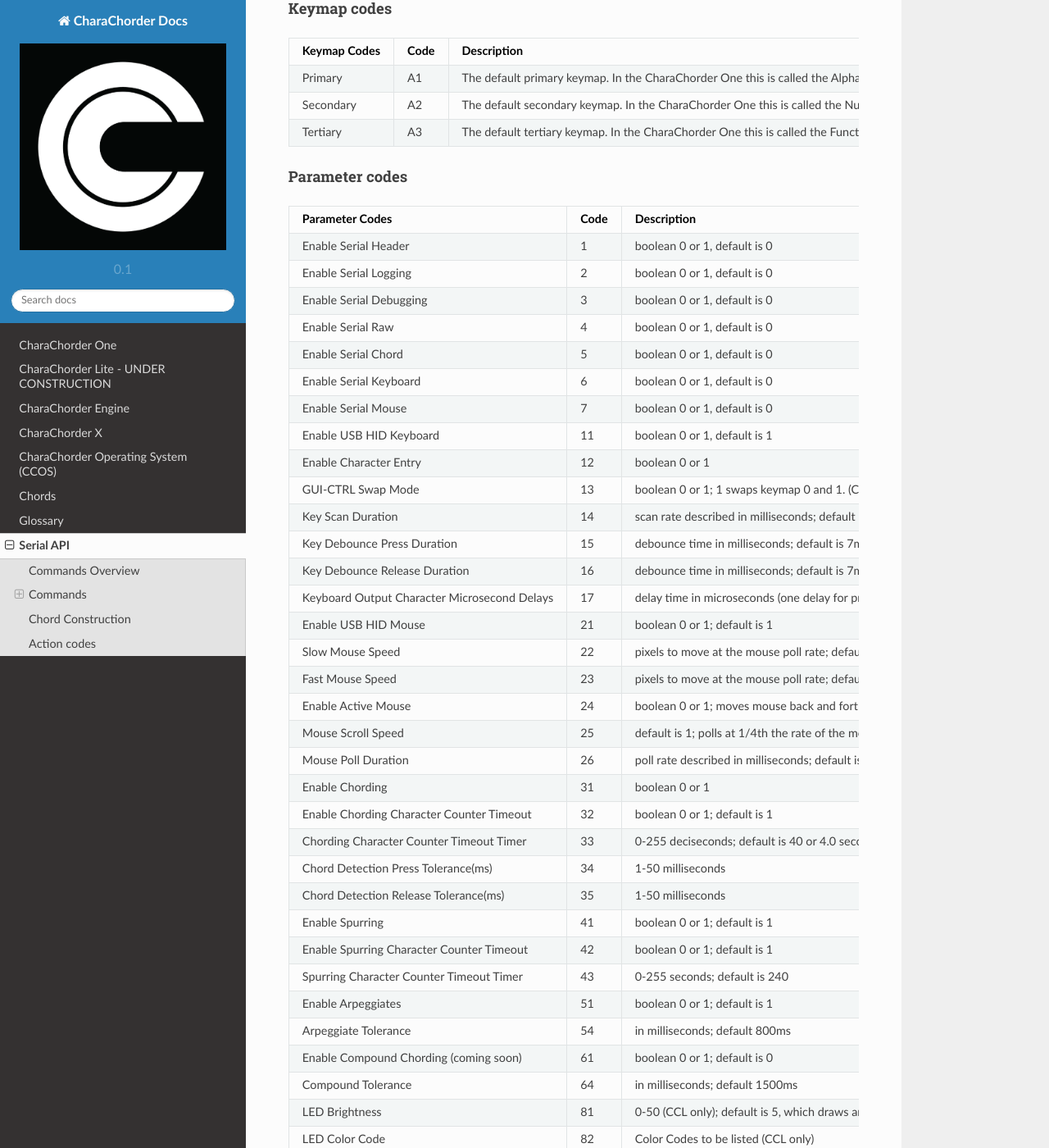
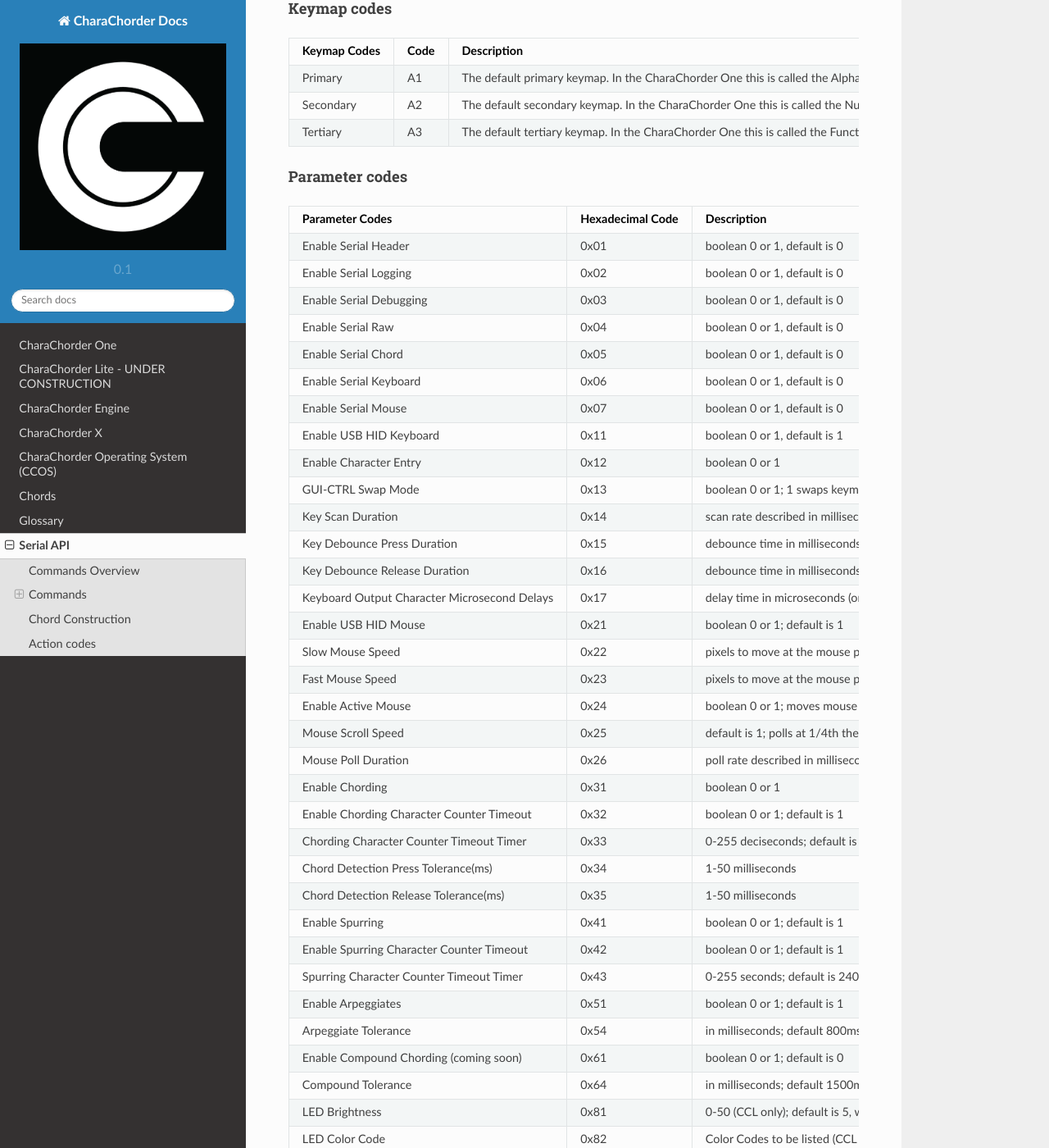
Before and after one commit to CharaChorder/docs, a Sphinx documentation site: the page built from docs/SerialAPI.rst, in a window 1280 px wide and 1400 px high, scrolled down 6835 px. Shown: the whole window at 82% size. Built offline with Sphinx 7.4.7 and the Read the Docs theme 2.0.0, drawn with Linux system fonts in a browser that asks for light colours; some of the changed text lies outside the part shown.

Commit message:
Update to use hexadecimal codes

```diff
--- a/docs/SerialAPI.rst
+++ b/docs/SerialAPI.rst
@@ -253,47 +253,47 @@
 ^^^^^^^^^^^^^^^
 
 .. csv-table::
-   :header: "Parameter Codes","Code","Description"
+   :header: "Parameter Codes","Hexadecimal Code","Description"
 
-   "Enable Serial Header","1","boolean 0 or 1, default is 0"
-   "Enable Serial Logging","2","boolean 0 or 1, default is 0"
-   "Enable Serial Debugging","3","boolean 0 or 1, default is 0"
-   "Enable Serial Raw","4","boolean 0 or 1, default is 0"
-   "Enable Serial Chord","5","boolean 0 or 1, default is 0"
-   "Enable Serial Keyboard","6","boolean 0 or 1, default is 0"
-   "Enable Serial Mouse","7","boolean 0 or 1, default is 0"
-   "Enable USB HID Keyboard","11","boolean 0 or 1, default is 1"
-   "Enable Character Entry","12","boolean 0 or 1"
-   "GUI-CTRL Swap Mode","13","boolean 0 or 1; 1 swaps keymap 0 and 1. (CCL only)"
-   "Key Scan Duration","14","scan rate described in milliseconds; default is 2ms = 500Hz"
-   "Key Debounce Press Duration","15","debounce time in milliseconds; default is 7ms on the One and 20ms on the Lite"
-   "Key Debounce Release Duration","16","debounce time in milliseconds; default is 7ms on the One and 20ms on the Lite"
-   "Keyboard Output Character Microsecond Delays","17","delay time in microseconds (one delay for press and again for release); default is 480us; max is 10240us; increments of 40us"
-   "Enable USB HID Mouse","21","boolean 0 or 1; default is 1"
-   "Slow Mouse Speed","22","pixels to move at the mouse poll rate; default for CC1 is 5 = 250px/s"
-   "Fast Mouse Speed","23","pixels to move at the mouse poll rate; default for CC1 is 25 = 1250px/s"
-   "Enable Active Mouse","24","boolean 0 or 1; moves mouse back and forth every 60s"
-   "Mouse Scroll Speed","25","default is 1; polls at 1/4th the rate of the mouse move updates"
-   "Mouse Poll Duration","26","poll rate described in milliseconds; default is 20ms = 50Hz"
-   "Enable Chording","31","boolean 0 or 1"
-   "Enable Chording Character Counter Timeout","32","boolean 0 or 1; default is 1"
-   "Chording Character Counter Timeout Timer","33","0-255 deciseconds; default is 40 or 4.0 seconds"
-   "Chord Detection Press Tolerance(ms)","34","1-50 milliseconds"
-   "Chord Detection Release Tolerance(ms)","35","1-50 milliseconds"
-   "Enable Spurring","41","boolean 0 or 1; default is 1"
-   "Enable Spurring Character Counter Timeout","42","boolean 0 or 1; default is 1"
-   "Spurring Character Counter Timeout Timer","43","0-255 seconds; default is 240"
-   "Enable Arpeggiates","51","boolean 0 or 1; default is 1"
-   "Arpeggiate Tolerance","54","in milliseconds; default 800ms"
-   "Enable Compound Chording (coming soon)","61","boolean 0 or 1; default is 0"
-   "Compound Tolerance","64","in milliseconds; default 1500ms"
-   "LED Brightness","81","0-50 (CCL only); default is 5, which draws around 100 mA of current"
-   "LED Color Code","82","Color Codes to be listed (CCL only)"
-   "Enable LED Key Highlight (coming soon)","83","boolean 0 or 1 (CCL only)"
-   "Enable LEDs","84","boolean 0 or 1; default is 1 (CCL only)"
-   "Operating System","91",":ref:`Operating system codes<SerialAPI:Operating system codes>` listed below"
-   "Enable Realtime Feedback","92","boolean 0 or 1; default is 1"
-   "Enable CharaChorder Ready on startup","93","boolean 0 or 1; default is 1"
+   "Enable Serial Header","0x01","boolean 0 or 1, default is 0"
+   "Enable Serial Logging","0x02","boolean 0 or 1, default is 0"
+   "Enable Serial Debugging","0x03","boolean 0 or 1, default is 0"
+   "Enable Serial Raw","0x04","boolean 0 or 1, default is 0"
+   "Enable Serial Chord","0x05","boolean 0 or 1, default is 0"
+   "Enable Serial Keyboard","0x06","boolean 0 or 1, default is 0"
+   "Enable Serial Mouse","0x07","boolean 0 or 1, default is 0"
+   "Enable USB HID Keyboard","0x11","boolean 0 or 1, default is 1"
+   "Enable Character Entry","0x12","boolean 0 or 1"
+   "GUI-CTRL Swap Mode","0x13","boolean 0 or 1; 1 swaps keymap 0 and 1. (CCL only)"
+   "Key Scan Duration","0x14","scan rate described in milliseconds; default is 2ms = 500Hz"
+   "Key Debounce Press Duration","0x15","debounce time in milliseconds; default is 7ms on the One and 20ms on the Lite"
+   "Key Debounce Release Duration","0x16","debounce time in milliseconds; default is 7ms on the One and 20ms on the Lite"
+   "Keyboard Output Character Microsecond Delays","0x17","delay time in microseconds (one delay for press and again for release); default is 480us; max is 10240us; increments of 40us"
+   "Enable USB HID Mouse","0x21","boolean 0 or 1; default is 1"
+   "Slow Mouse Speed","0x22","pixels to move at the mouse poll rate; default for CC1 is 5 = 250px/s"
+   "Fast Mouse Speed","0x23","pixels to move at the mouse poll rate; default for CC1 is 25 = 1250px/s"
+   "Enable Active Mouse","0x24","boolean 0 or 1; moves mouse back and forth every 60s"
+   "Mouse Scroll Speed","0x25","default is 1; polls at 1/4th the rate of the mouse move updates"
+   "Mouse Poll Duration","0x26","poll rate described in milliseconds; default is 20ms = 50Hz"
+   "Enable Chording","0x31","boolean 0 or 1"
+   "Enable Chording Character Counter Timeout","0x32","boolean 0 or 1; default is 1"
+   "Chording Character Counter Timeout Timer","0x33","0-255 deciseconds; default is 40 or 4.0 seconds"
+   "Chord Detection Press Tolerance(ms)","0x34","1-50 milliseconds"
+   "Chord Detection Release Tolerance(ms)","0x35","1-50 milliseconds"
+   "Enable Spurring","0x41","boolean 0 or 1; default is 1"
+   "Enable Spurring Character Counter Timeout","0x42","boolean 0 or 1; default is 1"
+   "Spurring Character Counter Timeout Timer","0x43","0-255 seconds; default is 240"
+   "Enable Arpeggiates","0x51","boolean 0 or 1; default is 1"
+   "Arpeggiate Tolerance","0x54","in milliseconds; default 800ms"
+   "Enable Compound Chording (coming soon)","0x61","boolean 0 or 1; default is 0"
+   "Compound Tolerance","0x64","in milliseconds; default 1500ms"
+   "LED Brightness","0x81","0-50 (CCL only); default is 5, which draws around 100 mA of current"
+   "LED Color Code","0x82","Color Codes to be listed (CCL only)"
+   "Enable LED Key Highlight (coming soon)","0x83","boolean 0 or 1 (CCL only)"
+   "Enable LEDs","0x84","boolean 0 or 1; default is 1 (CCL only)"
+   "Operating System","0x91",":ref:`Operating system codes<SerialAPI:Operating system codes>` listed below"
+   "Enable Realtime Feedback","0x92","boolean 0 or 1; default is 1"
+   "Enable CharaChorder Ready on startup","0x93","boolean 0 or 1; default is 1"
 
 
 Operating system codes
@@ -336,19 +336,19 @@
 
    "INPUT","0","Command","Chars","VAR",""
    "INPUT","1","SubCommand","Hexadecimal VAR Code","B1","Get parameter value"
-   "INPUT","2","Parameter Code","Hexadecimal Parameter Code","2E",""
+   "INPUT","2","Parameter Code","Hexadecimal Parameter Code","0x15",""
    "OUTPUT","0","Command","Chars","VAR",""
    "OUTPUT","1","SubCommand","Hexadecimal VAR Code","B1",""
-   "OUTPUT","2","Parameter Code","Hexadecimal Parameter Code","2E",""
-   "OUTPUT","3","Data Out","Decimal Number","38",""
+   "OUTPUT","2","Parameter Code","Hexadecimal Parameter Code","0x15",""
+   "OUTPUT","3","Data Out","Decimal Number","7",""
    "OUTPUT","4","Success","Boolean Number","0","This will be 0 on success, or greater than zero for an error if the VAR Code or Parameter Code doesnt exist"
 
 Example(s):
 
 .. code-block:: none
 
-   > VAR B1 2E
-   VAR B1 2E 38 0
+   > VAR B1 0x15
+   VAR B1 0x15 7 0
 
 CMD_VAR_SET_PARAMETER
 ^^^^^^^^^^^^^^^^^^^^^
@@ -358,20 +358,20 @@
 
    "INPUT","0","Command","Chars","VAR",""
    "INPUT","1","SubCommand","Hexadecimal VAR Code","B2","Set parameter value"
-   "INPUT","2","Parameter Code","Hexadecimal Parameter Code","2E",""
-   "INPUT","3","Data In","Decimal Number","46",""
+   "INPUT","2","Parameter Code","Hexadecimal Parameter Code","0x15",""
+   "INPUT","3","Data In","Decimal Number","17",""
    "OUTPUT","0","Command","Chars","VAR",""
    "OUTPUT","1","SubCommand","Hexadecimal VAR Code","B2",""
-   "OUTPUT","2","Parameter Code","Hexadecimal Parameter Code","2E",""
-   "OUTPUT","3","Data Out","Decimal Number","46","This will be a 00 (double zero) if the VAR Code or Parameter Code doesn't exist or the input value is out of range"
+   "OUTPUT","2","Parameter Code","Hexadecimal Parameter Code","0x15",""
+   "OUTPUT","3","Data Out","Decimal Number","17","This will be a 00 (double zero) if the VAR Code or Parameter Code doesn't exist or the input value is out of range"
    "OUTPUT","4","Success","Boolean Number","0","This will be 0 on success, or greater than zero for an error if there was a problem"
 
 Example(s):
 
 .. code-block:: none
 
-   > VAR B2 2E 46
-   VAR B2 2E 46 0
+   > VAR B2 0x15 17
+   VAR B2 0x15 17 0
 
 CMD_VAR_GET_KEYMAP
 ^^^^^^^^^^^^^^^^^^^^^
```
